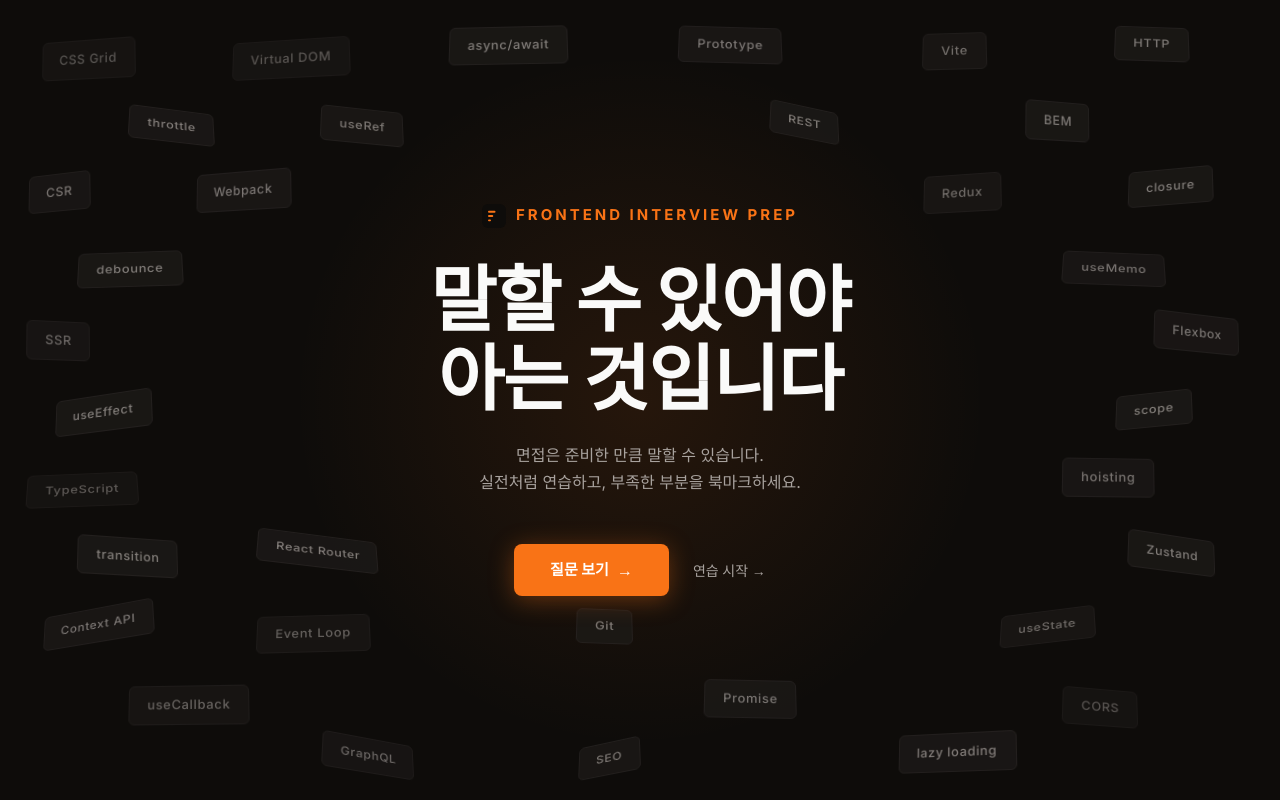
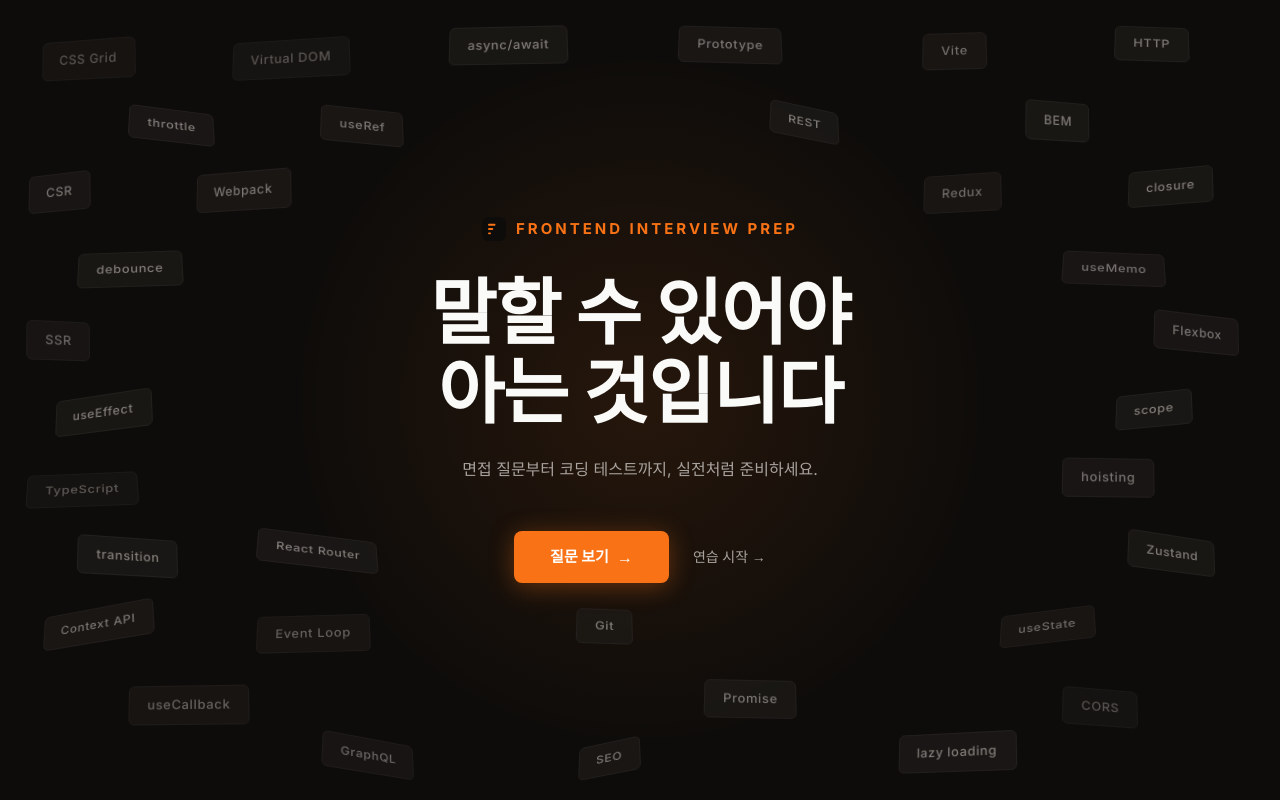
Before and after one commit to yoobilee/frontend-interview-prep, a React (Vite) app: page / in a window 1280 px wide. Built offline with nearby package versions, Linux system fonts and the light colour scheme.

Commit message:
feat: 홈 페이지 서브 텍스트 업데이트 - 코딩 테스트 포함

```diff
--- a/src/pages/CodingProblemPage.jsx
+++ b/src/pages/CodingProblemPage.jsx
@@ -473,7 +473,7 @@ ${code}
 
                             const result = await fetch(
                               model === 'gemini'
-                                ? `https://generativelanguage.googleapis.com/v1beta/models/gemini-2.0-flash:generateContent?key=${apiKey}`
+                                ? `https://generativelanguage.googleapis.com/v1beta/models/gemini-2.0-flash-lite:generateContent?key=${apiKey}`
                                 : model === 'gpt'
                                   ? 'https://api.openai.com/v1/chat/completions'
                                   : 'https://api.anthropic.com/v1/messages',
--- a/src/pages/HomePage.jsx
+++ b/src/pages/HomePage.jsx
@@ -159,8 +159,7 @@ function HomePage() {
           maxWidth: '480px',
           marginBottom: '48px',
         }}>
-          면접은 준비한 만큼 말할 수 있습니다.<br />
-          실전처럼 연습하고, 부족한 부분을 북마크하세요.
+          면접 질문부터 코딩 테스트까지, 실전처럼 준비하세요.
         </p>
 
         <div style={{ display: 'flex', alignItems: 'center', gap: '24px', justifyContent: 'center' }}>
--- a/src/utils/aiFeedback.js
+++ b/src/utils/aiFeedback.js
@@ -64,7 +64,7 @@ ${userAnswer}
 
   } else if (model === 'gemini') {
     const res = await fetch(
-      `https://generativelanguage.googleapis.com/v1beta/models/gemini-2.0-flash:generateContent?key=${apiKey}`,
+      `https://generativelanguage.googleapis.com/v1beta/models/gemini-2.0-flash-lite:generateContent?key=${apiKey}`,
       {
         method: 'POST',
         headers: { 'Content-Type': 'application/json' },
```
